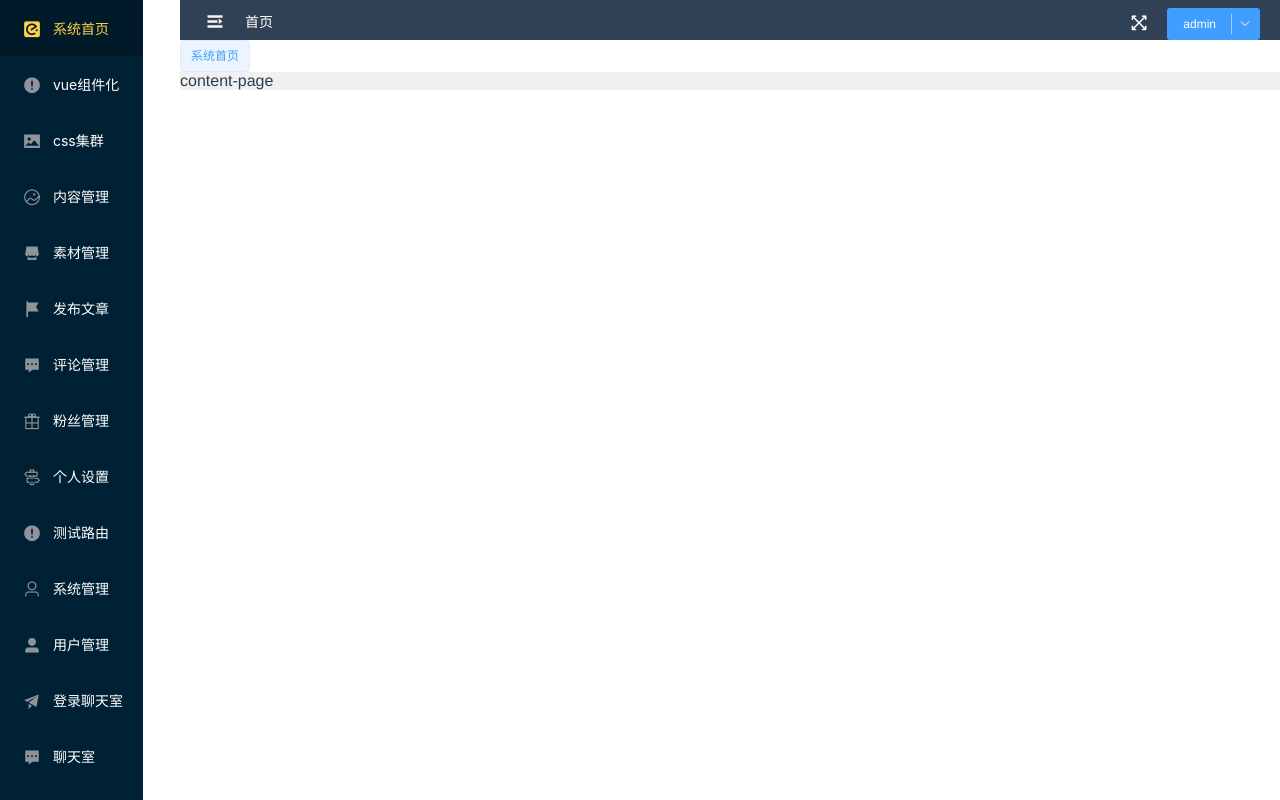
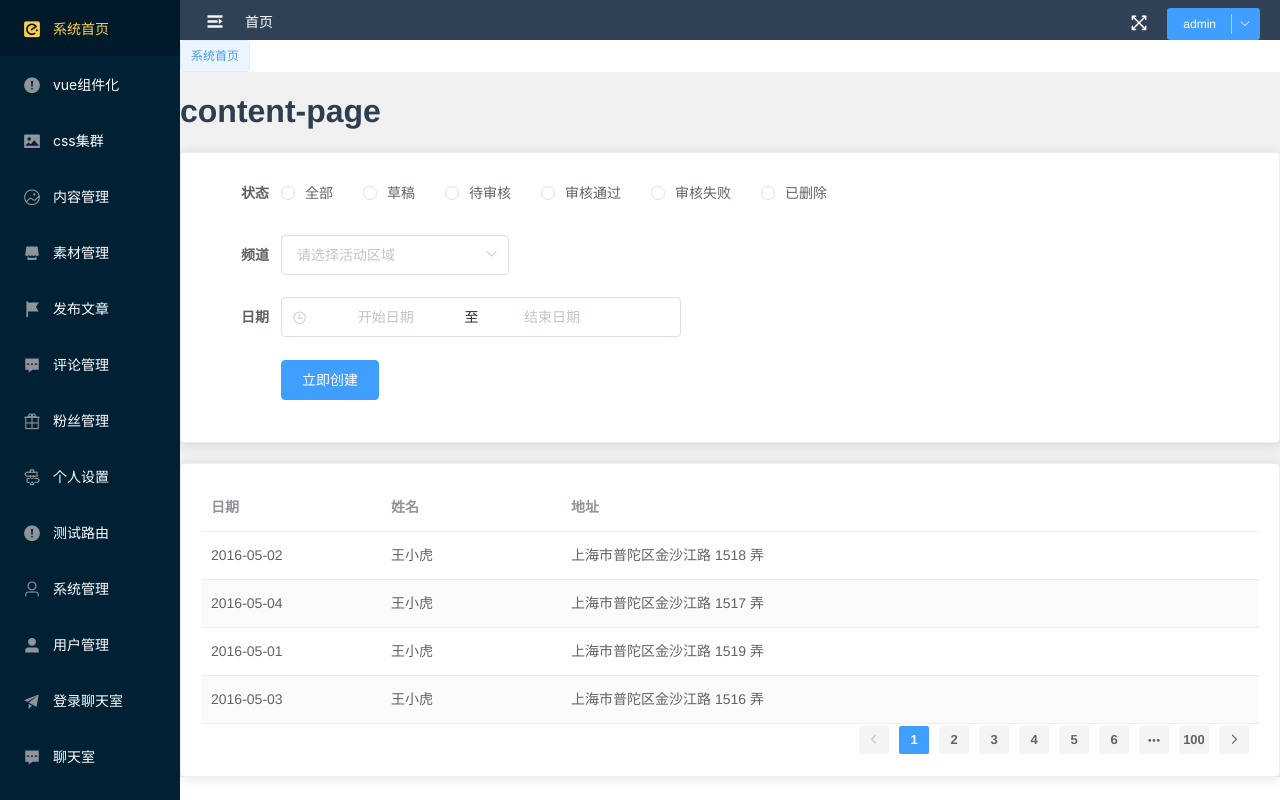
Before and after one commit to xiaoguiking/vue-imis, a Vue app in the folder vue-imis-element/: page /#/content in a window 1280 px wide. Built offline with nearby package versions, Linux system fonts and the light colour scheme; sample sign-in values are in the browser's storage; a small style sheet from the web is missing.

Commit message:
wip: 内容管理

```diff
--- a/vue-imis-element/src/api/config.js
+++ b/vue-imis-element/src/api/config.js
@@ -11,7 +11,7 @@ const service = axios.create({
 
 // 添加请求拦截器
 service.interceptors.request.use(config => {
-  console.log("===============>config", config)
+  console.log("===============>config", config);
   // 任何请求都会经过的配置的信息对象
   return config;
 });
--- a/vue-imis-element/src/api/user.js
+++ b/vue-imis-element/src/api/user.js
@@ -14,9 +14,11 @@ export const login = data => {
 };
 // 获取用户信息
 export const getUserInfo = () => {
-  const {data: {token}} = JSON.parse(window.localStorage.getItem("user"))
+  const {
+    data: { token }
+  } = JSON.parse(window.localStorage.getItem("user"));
 
-  console.log(token, "===========>token")
+  console.log(token, "===========>token");
   return request({
     method: "GET",
     url: "/api/permission/profile",
--- a/vue-imis-element/src/components/CommonHeader/index.vue
+++ b/vue-imis-element/src/components/CommonHeader/index.vue
@@ -78,7 +78,7 @@ export default {
         type: "success"
       });
       this.$router.push("/login");
-      console.log(this.$router.push("/login"), "==========>")
+      console.log(this.$router.push("/login"), "==========>");
     },
 
     // 全屏
--- a/vue-imis-element/src/main.js
+++ b/vue-imis-element/src/main.js
@@ -32,8 +32,9 @@ router.beforeEach((to, from, next) => {
   let token = store.state.user.token;
   let flag = window.localStorage.getItem("username");
 
-  if (flag || !token) {
+  if (flag || token) {
     if (to.path === "/login") {
+      console.log("登录");
       // 登录状态下，访问login.vue,会跳转到index.vue
       next({ path: "/" });
     } else {
--- a/vue-imis-element/src/mock/menuList.js
+++ b/vue-imis-element/src/mock/menuList.js
@@ -27,7 +27,7 @@ const sideMenu = [
   },
   {
     title: "发布文章",
-    path: "/public",
+    path: "/publish",
     icon: "s-flag"
   },
   {
--- a/vue-imis-element/src/router/index.js
+++ b/vue-imis-element/src/router/index.js
@@ -17,6 +17,7 @@ const originalPush = VueRouter.prototype.push;
 VueRouter.prototype.push = function push(location) {
   return originalPush.call(this, location).catch(err => err);
 };
+
 const routes = [
   {
     path: "/",
@@ -54,6 +55,11 @@ const routes = [
         path: "/source",
         name: "source",
         component: () => import("@/views/source-page/index")
+      },
+      {
+        path: "/publish",
+        name: "publish",
+        component: () => import("@/views/publish-article/index")
       },
       {
         path: "/test",
@@ -124,14 +130,6 @@ const routes = [
     // component: () => import('@/views/login/index'),
     component: Login
   },
-
-  {
-    path: "/about",
-    name: "About",
-    component: () =>
-      import(/* webpackChunkName: "about" */ "../views/About.vue")
-  },
-
   // 动态路径参数 以冒号开头
   // {
   //   path: "/test/:id",
--- a/vue-imis-element/src/views/About.vue
+++ /dev/null
@@ -1,5 +0,0 @@
-<template>
-  <div class="about">
-    <h1>This is an about page</h1>
-  </div>
-</template>
--- a/vue-imis-element/src/views/Main.vue
+++ b/vue-imis-element/src/views/Main.vue
@@ -95,6 +95,7 @@ sticky属性仅在以下几个条件都满足时有效：
   overflow: visible;
   background: #f0f0f0;
   padding: 0;
+  height: 100%;
 }
 .aside {
   // position: fixed;
--- a/vue-imis-element/src/views/content-page/index.vue
+++ b/vue-imis-element/src/views/content-page/index.vue
@@ -1,13 +1,155 @@
 <template>
   <div class="content-page">
-    content-page
+    <h1>content-page</h1>
+    <!-- form 表单 -->
+    <el-card class="box-card">
+      <div>
+        <el-form ref="form" :model="form" label-width="80px">
+          <el-form-item label="状态">
+            <el-radio-group v-model="form.resource" ref="resource">
+              <el-radio label="全部"></el-radio>
+              <el-radio label="草稿"></el-radio>
+              <el-radio label="待审核"></el-radio>
+              <el-radio label="审核通过"></el-radio>
+              <el-radio label="审核失败"></el-radio>
+              <el-radio label="已删除"></el-radio>
+            </el-radio-group>
+          </el-form-item>
+          <el-form-item label="频道">
+            <el-select
+              v-model="form.channel"
+              placeholder="请选择活动区域"
+              ref="channel"
+            >
+              <el-option label="区域一" value="shanghai"></el-option>
+              <el-option label="区域二" value="beijing"></el-option>
+            </el-select>
+          </el-form-item>
+          <el-form-item label="日期">
+            <el-col :span="11">
+              <el-date-picker
+                v-model="form.date1"
+                type="datetimerange"
+                :picker-options="pickerOptions"
+                range-separator="至"
+                start-placeholder="开始日期"
+                end-placeholder="结束日期"
+                align="right"
+              >
+              </el-date-picker>
+            </el-col>
+          </el-form-item>
+          <el-form-item>
+            <el-button type="primary" @click="onSubmit">立即创建</el-button>
+          </el-form-item>
+        </el-form>
+      </div>
+    </el-card>
+    <!-- list 列表 -->
+    <el-card class="box-card" style="margin-top: 20px">
+      <el-table :data="tableData" stripe style="width: 100%">
+        <el-table-column prop="date" label="日期" width="180">
+        </el-table-column>
+        <el-table-column prop="name" label="姓名" width="180">
+        </el-table-column>
+        <el-table-column prop="address" label="地址"> </el-table-column>
+      </el-table>
+      <el-pagination background layout="prev, pager, next" :total="1000">
+      </el-pagination>
+    </el-card>
   </div>
 </template>
 
 <script>
 export default {
-  name: "ContentPage"
+  name: "ContentPage",
+  data() {
+    return {
+      form: {
+        name: "",
+        channel: "",
+        date1: "",
+        date2: "",
+        delivery: false,
+        type: [],
+        resource: "",
+        desc: ""
+      },
+      pickerOptions: {
+        shortcuts: [
+          {
+            text: "最近一周",
+            onClick(picker) {
+              const end = new Date();
+              const start = new Date();
+              start.setTime(start.getTime() - 3600 * 1000 * 24 * 7);
+              picker.$emit("pick", [start, end]);
+            }
+          },
+          {
+            text: "最近一个月",
+            onClick(picker) {
+              const end = new Date();
+              const start = new Date();
+              start.setTime(start.getTime() - 3600 * 1000 * 24 * 30);
+              picker.$emit("pick", [start, end]);
+            }
+          },
+          {
+            text: "最近三个月",
+            onClick(picker) {
+              const end = new Date();
+              const start = new Date();
+              start.setTime(start.getTime() - 3600 * 1000 * 24 * 90);
+              picker.$emit("pick", [start, end]);
+            }
+          }
+        ]
+      },
+      value1: [new Date(2000, 10, 10, 10, 10), new Date(2000, 10, 11, 10, 10)],
+
+      tableData: [
+        {
+          date: "2016-05-02",
+          name: "王小虎",
+          address: "上海市普陀区金沙江路 1518 弄"
+        },
+        {
+          date: "2016-05-04",
+          name: "王小虎",
+          address: "上海市普陀区金沙江路 1517 弄"
+        },
+        {
+          date: "2016-05-01",
+          name: "王小虎",
+          address: "上海市普陀区金沙江路 1519 弄"
+        },
+        {
+          date: "2016-05-03",
+          name: "王小虎",
+          address: "上海市普陀区金沙江路 1516 弄"
+        }
+      ]
+    };
+  },
+
+  methods: {
+    onSubmit(formName) {
+      console.log("submit!", this.$refs[formName].channel);
+      // this.$refs[formName]
+    }
+  }
 };
 </script>
 
-<style lang="scss" scoped></style>
+<style lang="less" scoped>
+.el-pagination {
+  text-align: right;
+}
+</style>
+
+<style lang="less">
+.el-menu-vertical-demo:not(.el-menu--collapse) {
+  width: 180px;
+}
+</style>
--- a/vue-imis-element/src/views/login/index.vue
+++ b/vue-imis-element/src/views/login/index.vue
@@ -72,8 +72,9 @@
 
 <script>
 import { login } from "@/api/user.js";
+// import { login, getUserInfo } from "@/api/user.js";
 
-// getUserInfo
+//
 export default {
   name: "Login",
   data() {
@@ -223,12 +224,12 @@ export default {
 
         window.localStorage.setItem("user", JSON.stringify(data));
 
-        async function getInfo() {
-          const { data } = await getUserInfo();
-          console.log(data, "========>");
-        }
+        // async function getInfo() {
+        //   const { data } = await getUserInfo();
+        //   console.log(data, "========>");
+        // }
 
-        getInfo();
+        // getInfo();
 
         if (code === "20000") {
           this.loginloading = false;
--- /dev/null
+++ b/vue-imis-element/src/views/publish-article/index.vue
@@ -0,0 +1,13 @@
+<template>
+  <div class="publish-article">
+    publish-article
+  </div>
+</template>
+
+<script>
+export default {
+  name: "PublishArticle"
+};
+</script>
+
+<style lang="less" scoped></style>
```
Also changed, not shown: vue-imis-element/src/components/CommonAside/index.vue (+4 -4 lines), 1 other file (tests, documents, lock files or other folders).
